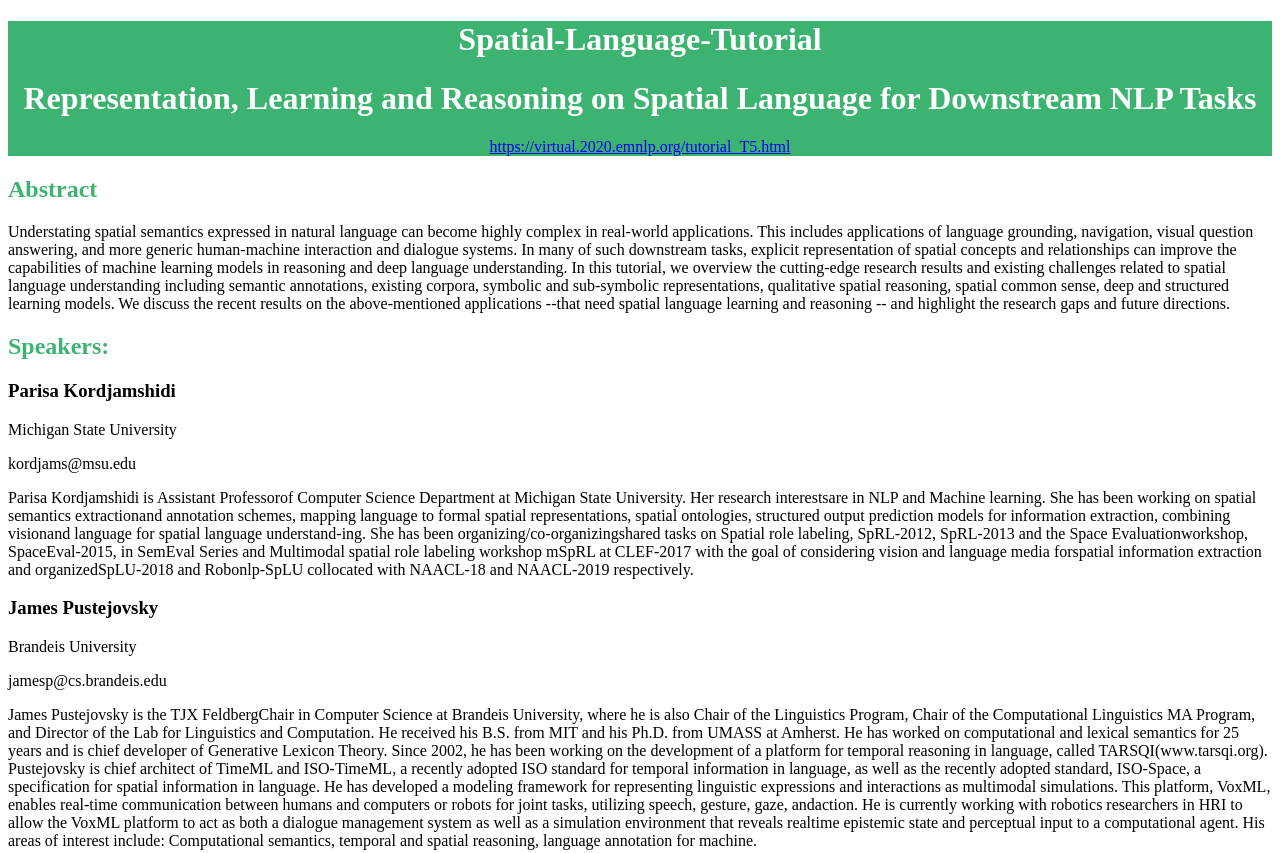
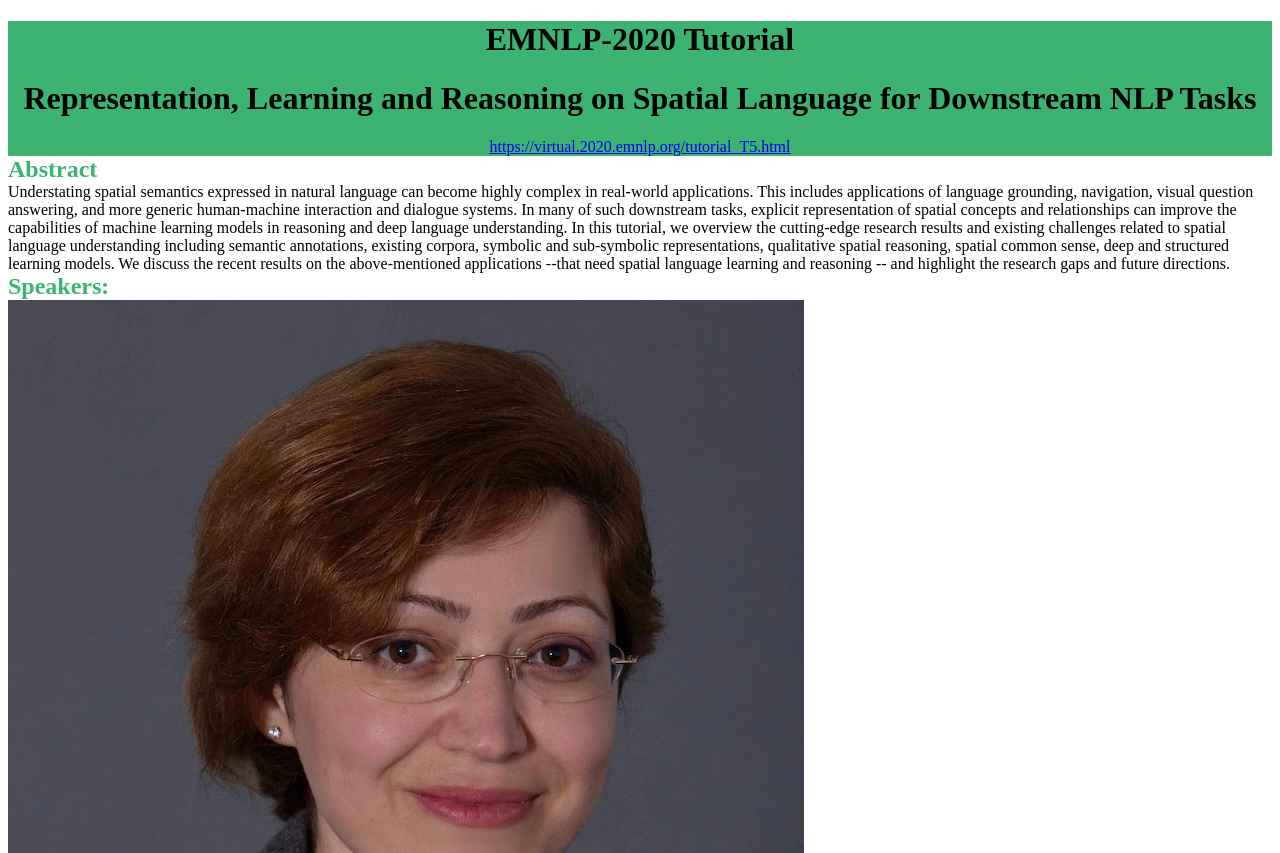
Before and after one commit to Spatial-Language-Tutorial/Spatial-Language-Tutorial.github.io, a plain HTML site: page index.html in a window 1280 px wide. Shown: the top 853 px of the page. Drawn offline with Linux system fonts and the light colour scheme.

Commit message:
Update index.html

```diff
--- a/index.html
+++ b/index.html
@@ -3,31 +3,41 @@
 <style>
 h2{
   color: #3CB371;
+  margin: auto;
 }
 .title{
   background-color:#3CB371;
   text-align:center;
-  color:white;
+  margin: auto;
+}
+#link{
+  color: black;
+}
+p{
+  margin: auto;
+}
+h3{
+  margin: auto;
 }
 </style>
 <body>
 <div class="title">
-  <h1>Spatial-Language-Tutorial</h1>
+  <h1>EMNLP-2020 Tutorial</h1>
   <h1>Representation, Learning and Reasoning on Spatial Language for Downstream NLP Tasks</h1>
-  <p><a href="https://virtual.2020.emnlp.org/tutorial_T5.html">https://virtual.2020.emnlp.org/tutorial_T5.html</a></p>
+  <p id="link"><a href="https://virtual.2020.emnlp.org/tutorial_T5.html">https://virtual.2020.emnlp.org/tutorial_T5.html</a></p>
 </div>
 <h2>Abstract</h2>
 <p>Understating spatial semantics expressed in natural language can become highly complex in real-world applications. This includes applications of language grounding, navigation, visual question answering, and more generic human-machine interaction and dialogue systems. In many of such downstream tasks, explicit representation of spatial concepts and relationships can improve the capabilities of machine learning models in reasoning and deep language understanding. In this tutorial, we overview the cutting-edge research results and existing challenges related to spatial language understanding including semantic annotations,  existing corpora, symbolic and sub-symbolic representations, qualitative spatial reasoning, spatial common sense, deep and structured learning models.  We discuss the recent results on the above-mentioned applications --that need spatial language learning and reasoning -- and highlight the research gaps and future directions.</p>
 <h2>Speakers:</h2>
-<h3>Parisa Kordjamshidi</h3>
+<h3><img src="https://github.com/Spatial-Language-Tutorial/Spatial-Language-Tutorial.github.io/blob/master/Photos_of_the_authors/DSC_2012_2.JPG">Parisa Kordjamshidi</h3>
 <p>Michigan State University</p>
 <p>kordjams@msu.edu</p>
 <p>Parisa Kordjamshidi is Assistant Professorof Computer Science Department at Michigan State University.  Her research interestsare in NLP and Machine learning. She has been working on spatial semantics extractionand annotation schemes, mapping language to formal spatial representations, spatial ontologies, structured output prediction models for information extraction, combining visionand language for spatial language understand-ing. She has been organizing/co-organizingshared tasks on Spatial role labeling, SpRL-2012, SpRL-2013 and the Space Evaluationworkshop, SpaceEval-2015, in SemEval Series and Multimodal spatial role labeling workshop mSpRL at CLEF-2017 with the goal of considering  vision  and  language  media  forspatial information extraction and organizedSpLU-2018 and Robonlp-SpLU collocated with NAACL-18 and NAACL-2019 respectively.</p>
-<h3>James Pustejovsky</h3>
+<h3><img src="https://github.com/Spatial-Language-Tutorial/Spatial-Language-Tutorial.github.io/blob/master/Photos_of_the_authors/James.jpg">James Pustejovsky</h3>
 <p>Brandeis University</p>
 <p>jamesp@cs.brandeis.edu</p>
 <p>James Pustejovsky is  the  TJX  FeldbergChair in Computer Science at Brandeis University,  where  he  is  also  Chair  of  the  Linguistics Program, Chair of the Computational Linguistics MA Program, and Director of the Lab for Linguistics and Computation. He received his B.S. from MIT and his Ph.D. from UMASS at Amherst. He has worked on computational and lexical semantics for 25 years and is chief developer of Generative Lexicon Theory. Since  2002, he has been working on the development of a platform for temporal reasoning in language, called TARSQI(www.tarsqi.org). Pustejovsky is chief architect of TimeML and ISO-TimeML, a recently adopted ISO standard for temporal information in language, as well as the recently adopted standard, ISO-Space, a specification for spatial information in language. He has developed a modeling framework for representing linguistic expressions and interactions as multimodal simulations. This platform, VoxML, enables real-time communication between humans and computers or robots for joint tasks, utilizing speech, gesture, gaze, andaction. He is currently working with robotics researchers in HRI to allow the VoxML platform to act as both a dialogue management system as well as a simulation environment that reveals realtime epistemic state and perceptual input to a computational agent. His areas of interest include: Computational semantics, temporal and spatial reasoning, language annotation for machine.</p>
-<h3>Marie-Francine Moens</h3>
+<h3><img src="https://github.com/Spatial-Language-Tutorial/Spatial-Language-Tutorial.github.io/blob/master/Photos_of_the_authors/Sien.jpg">Marie-Francine Moens</h3>
 <p>KU Leuven</p>
 <p>sien.moens@cs.kuleuven.be</p>
 <p>Marie-Francine Moens is Full Professor at the Department of Computer Science, KU Leuven. She has a special interest in machine learning for natural language understanding and in grounding language in a visual context. She is holder of the prestiguous ERCAdvanced Grant CALCULUS (2018-2023) granted by the European Research Council on the topic of language understanding. She is currently associate editor of the journal IEEE Transactions on Pattern Analysis and Machine Intelligence (TPAMI). In 2011 and 2012 she was appointed as chair of the European Chapter of the Association for Computational Linguistics (EACL) and was a member of the executive board of the Association for Computational Linguistics (ACL). From 2014 till 2018 she was the scientific manager of the EU COST action iVL Net (The European Net-work on Integrating Vision and Language).</p>
```
